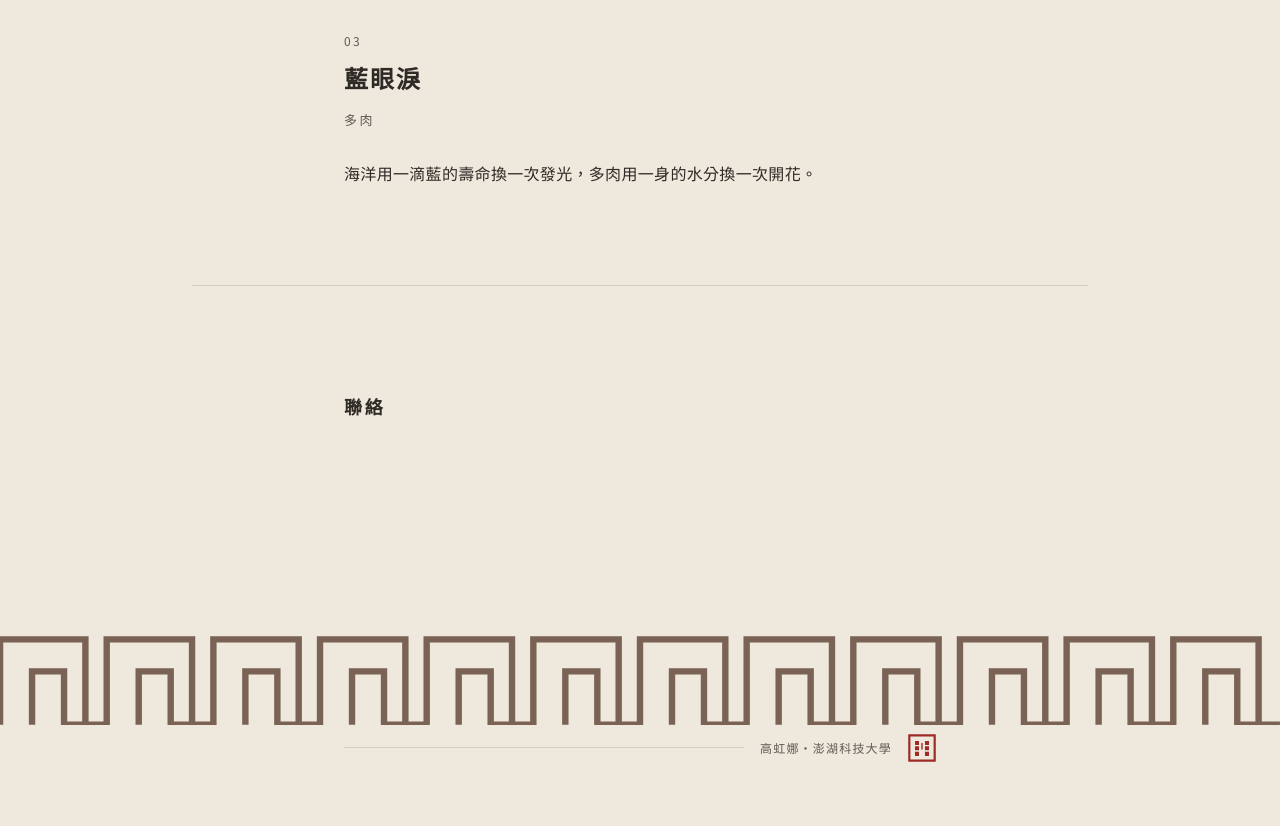
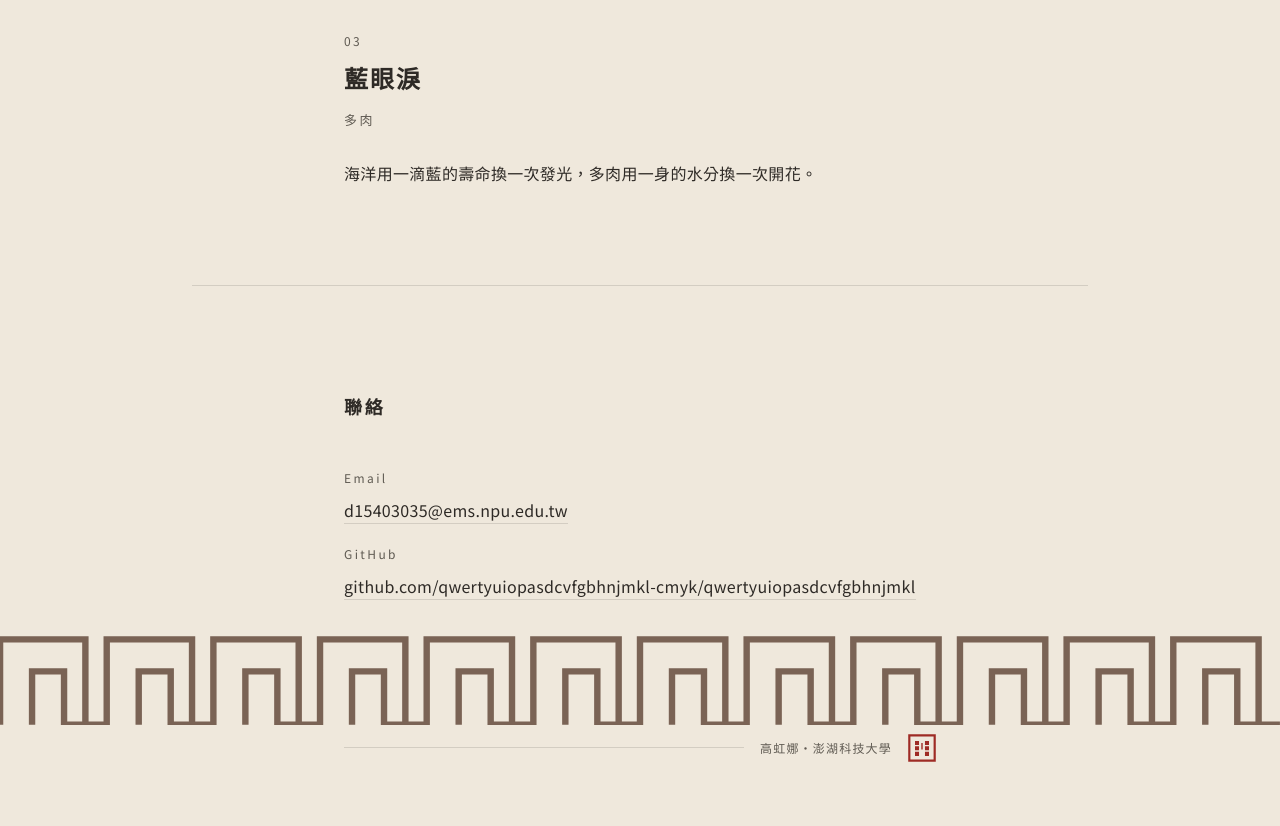
Before and after one commit to qwertyuiopasdcvfgbhnjmkl-cmyk/qwertyuiopasdcvfgbhnjmkl, a plain HTML site: page index.html in a window 1280 px wide. Shown: the part 2829-3655 px from the top of the page. Drawn offline with Linux system fonts and the light colour scheme.

Commit message:
修正進場動畫優先級缺陷：顯示規則優先級低於隱藏規則，導致聯絡區塊永久透明

```diff
--- a/css/style.css
+++ b/css/style.css
@@ -548,6 +548,17 @@ a:focus-visible {
   transform: translateY(14px);
 }
 
+/* 顯示狀態。
+   注意：這裡必須逐一加上與隱藏狀態相同的元素層級。
+   隱藏規則 `.js .contact__list li` 的優先級是 (0,2,1)，
+   若顯示規則只寫 `.js .is-in`（(0,2,0)），優先級較低會被蓋掉，
+   導致聯絡區塊永久停在 opacity: 0。教訓：兩邊選擇器結構必須對稱。 */
+.js .section__title.is-in,
+.js .about__narrative.is-in,
+.js .timeline__item.is-in,
+.js .work.is-in,
+.js .verse__item.is-in,
+.js .contact__list li.is-in,
 .js .is-in {
   opacity: 1;
   transform: translateY(0);
```
